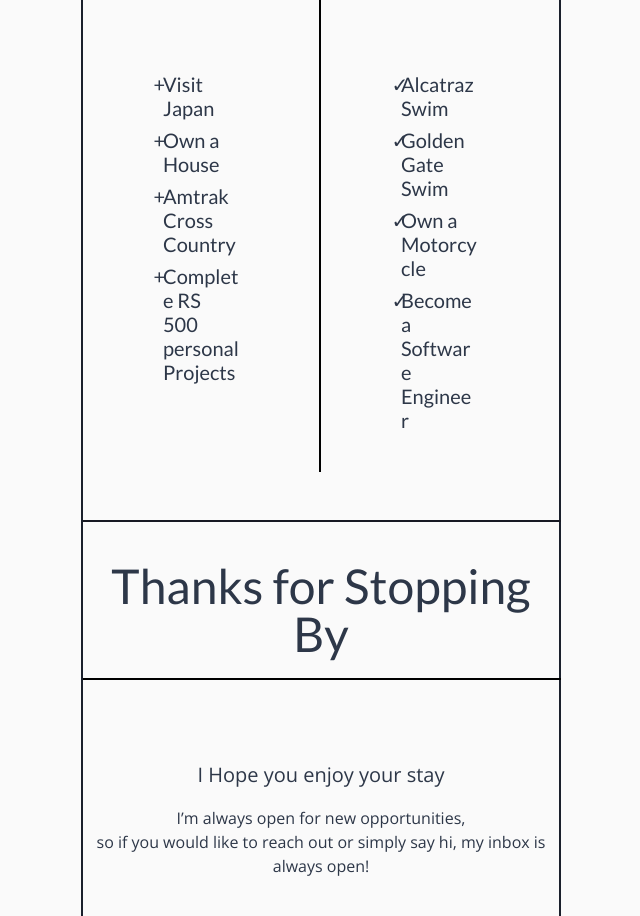
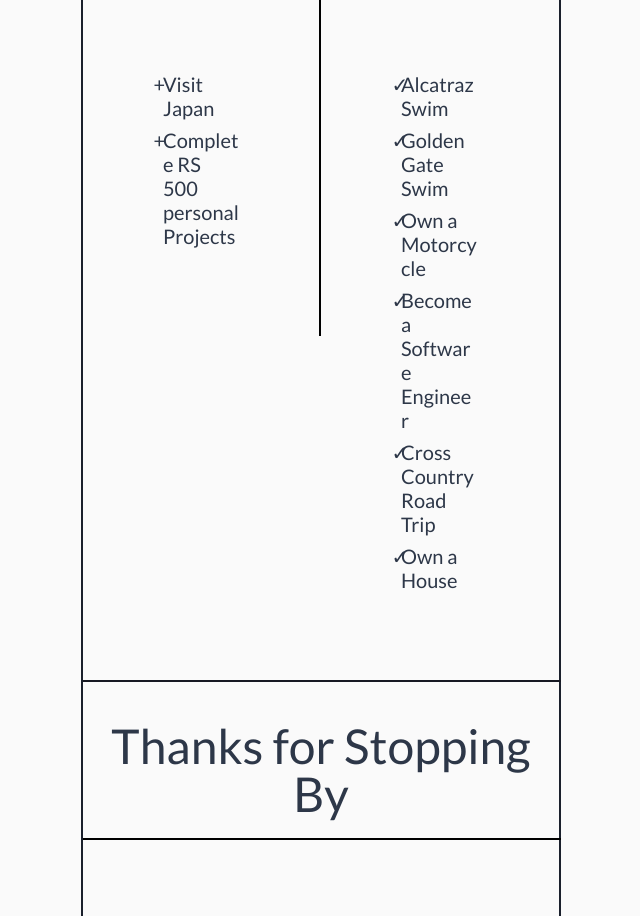
Before and after one commit to snesjhon/world, a Next.js app: page / in a window 1280 px wide. Shown: the part 5440-6356 px from the top of the page, without its empty margins (319-959 px from the left). Built offline with nearby package versions, Linux system fonts and the light colour scheme.

Commit message:
feat: Move from goals to achieved

```diff
--- a/components/Goals.tsx
+++ b/components/Goals.tsx
@@ -10,8 +10,6 @@ import React from "react";
 
 const goals = [
   "Visit Japan",
-  "Own a House",
-  "Amtrak Cross Country",
   "Complete RS 500 personal Projects",
 ];
 
@@ -20,6 +18,8 @@ const achieved = [
   "Golden Gate Swim",
   "Own a Motorcycle",
   "Become a Software Engineer",
+  "Cross Country Road Trip",
+  "Own a House",
 ];
 
 function Goals(): JSX.Element {
```
